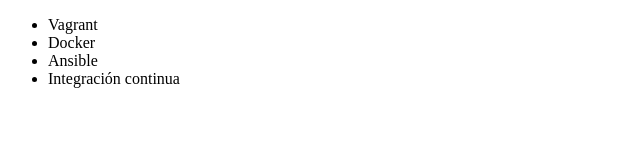
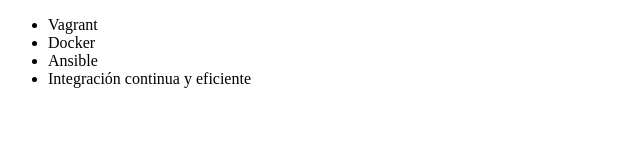
Before and after one commit to Daniel62882/Personal, a plain HTML site: page proyecto/index.html in a window 1280 px wide. Shown: the full height of the page, 0-640 px from the left. Drawn offline with Linux system fonts and the light colour scheme.

Commit message:
Se completo la ultima lista

```diff
--- a/proyecto/index.html
+++ b/proyecto/index.html
@@ -9,7 +9,7 @@
          <li> Vagrant </li>
          <li> Docker </li>
          <li> Ansible </li>
-         <li> Integración continua </li>
+         <li> Integración continua y eficiente </li>
      </ul>
 </body>
 </html>
```
